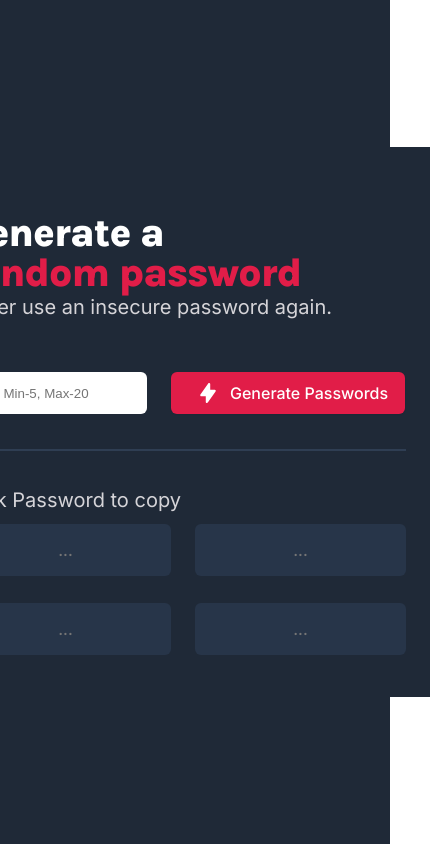
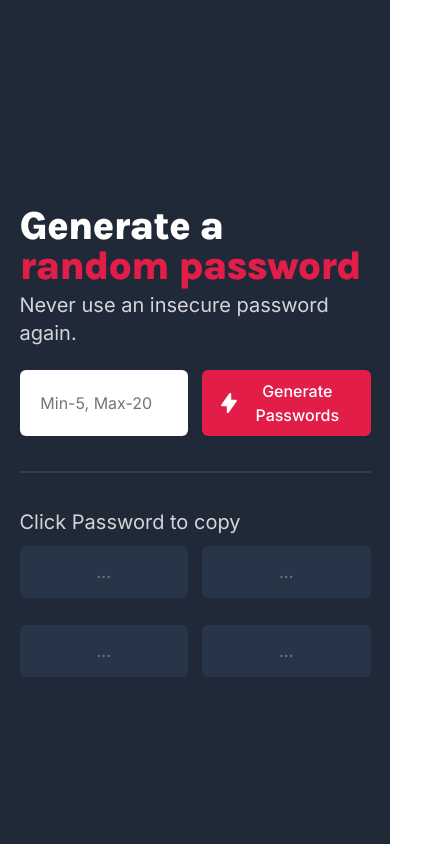
Before and after one commit to Achigyus/passwordGenerator, a plain HTML site: page index.html in a window 390 px wide. Shown: the whole page, 430 px wide, since content can reach past the window. Drawn offline with Linux system fonts and the light colour scheme.

Commit message:
Add files via upload

```diff
--- a/index.css
+++ b/index.css
@@ -21,7 +21,7 @@ html, body {
 }
 .hbp{
     min-height: 550px;
-    width: 550px;
+    min-width: 550px;
     border-radius: 0px;
     background: #1F2937;
     margin: 52px;
@@ -32,14 +32,14 @@ html, body {
 }
 .header{
     width: 354px;
-    height: 80px;
-    font-family: Karla;
+    font-family: 'Karla';
     font-style: normal;
     font-weight: 800;
     font-size: 40px;
     line-height: 40px;
     letter-spacing: -0.025em;
     color: #FFFFFF;
+    margin-bottom: 5px;
 }
 .header span{
     display: block;
@@ -48,7 +48,7 @@ html, body {
 .supporting-text{
     width: 372px;
     height: 28px;
-    font-family: Inter;
+    font-family: "Inter";
     font-style: normal;
     font-weight: normal;
     font-size: 20px;
@@ -66,6 +66,8 @@ html, body {
     border-radius: 6px;
     text-align: center;
     padding: 5px;
+    font-size: 16px;
+    width: 48%;
 }
 button{
     /* Auto layout */
@@ -75,17 +77,17 @@ button{
     justify-content: center;
     align-items: center;
     padding: 9px 17px 9px 15px;
-    height: 42px;
     background: #E11D48;
     box-shadow: 0px 1px 2px rgba(0, 0, 0, 0.05);
     border-radius: 6px;
     border: none;
-    font-family: Inter;
+    font-family: "Inter";
     font-style: normal;
     font-weight: 500;
     font-size: 16px;
     line-height: 24px;
     color: #FFFFFF;
+    width: 48%;
 }
 button img{
     width: 20px;
@@ -93,12 +95,12 @@ button img{
     flex: none;
     order: 0;
     flex-grow: 0;
-    margin: 0px 12px;
+    margin: 0px 2px;
     color: white;
 }
 hr{
     margin: 35px 0;
-    width: 446px;
+    width: 100%;
     height: 0px;
     border: 1px solid #2F3E53;
 }
@@ -110,22 +112,54 @@ hr{
     margin-bottom: 27px;
     display: flex;
     flex-direction: row;
-    align-items: center
+    align-items: center;
+    justify-content: space-between
 }
 .first-row input,
 .second-row input{
+    display: inline-block;
     width: 211px;
     min-height: 39px;
     background: #273549;
     border-radius: 6px;
     border: none;
-    margin-right: 24px;
     text-align: center;
+    width: 48%;
     color: #F43F5E;
     padding: 10px;
-    font-family: Inter;
+    font-family: 'Inter';
     font-style: normal;
     font-weight: 500;
     font-size: 16px;
     line-height: 32px;
 }
+
+@media screen and (max-width: 500px) {
+    .hbp{
+        min-width: 90%;
+    }
+    .header{
+        width: 100%;
+    }
+    .supporting-text{
+        width: 100%;
+    }
+    .first-row input,
+    .second-row input{
+        width: 48%;
+        margin-right: 0;;
+    }
+    .button{
+        justify-content: space-between;
+    }
+    .button input{
+        margin-right: 0;
+        width: 48%;
+        padding: 0;
+        font-size: 16px;
+        font-family: "Inter";
+    }
+    button{
+        width: 48%;
+    }
+}
```
